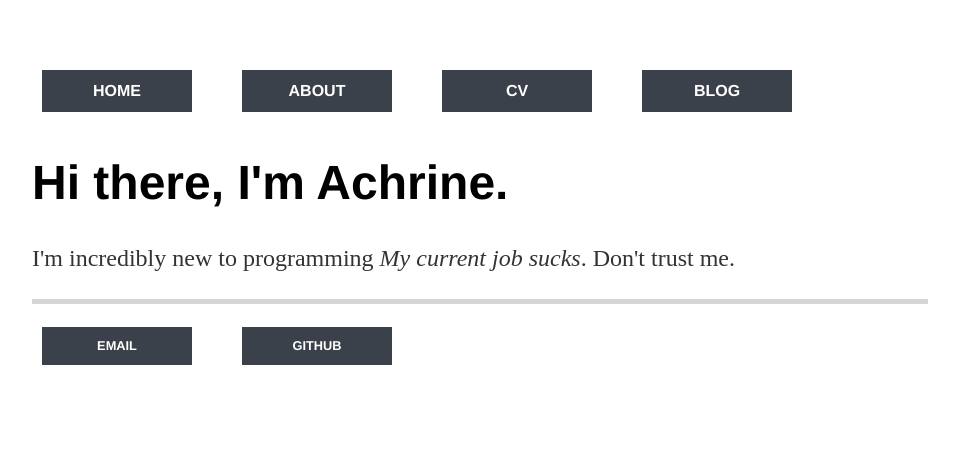
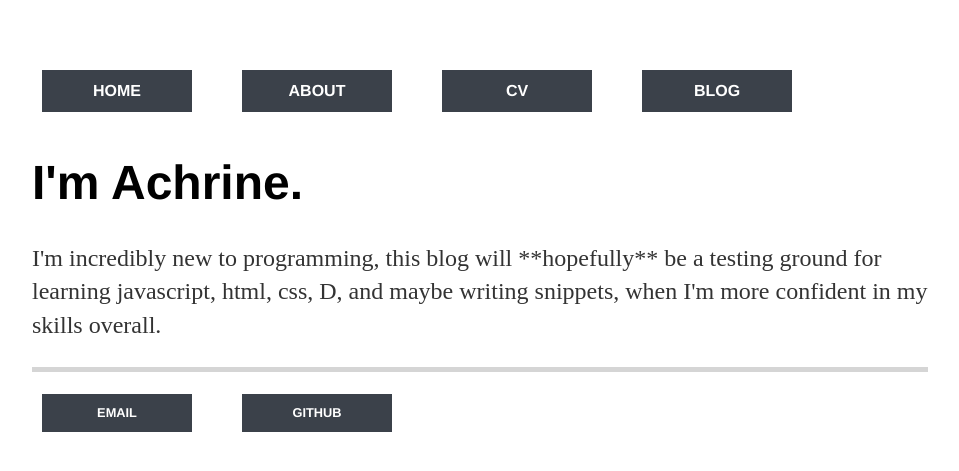
Before and after one commit to Achrine/achrine.github.io, a Jekyll site: the page built from index.html, in a window 1280 px wide. Shown: the top 471 px of the page, without its empty margins (160-1119 px from the left). Built offline with Jekyll 4.4.1, drawn with Linux system fonts in a browser that asks for light colours.

Commit message:
Update index.html

```diff
--- a/index.html
+++ b/index.html
@@ -4,6 +4,8 @@ title: Achrine, noob
 ---
 
 		<div class="blurb">
-			<h1>Hi there, I'm Achrine.</h1>
-			<p>I'm incredibly new to programming <em> My current job sucks</em>. Don't trust me.</p>
+			<h1>I'm Achrine.</h1>
+			<p>I'm incredibly new to programming, this blog will **hopefully** be a testing ground for learning javascript,
+			html, css, D, and maybe writing snippets, when I'm more confident in my skills overall.
+			</p>
 		</div>
```
